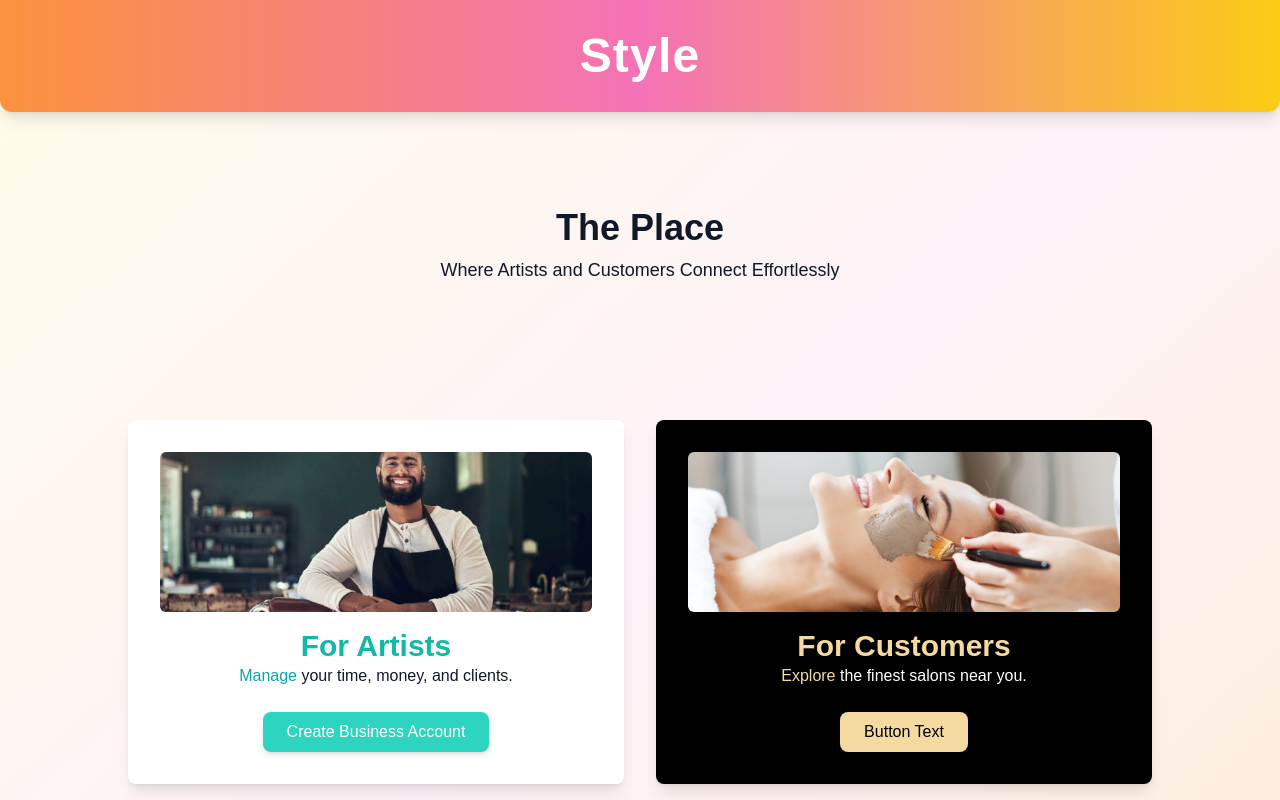
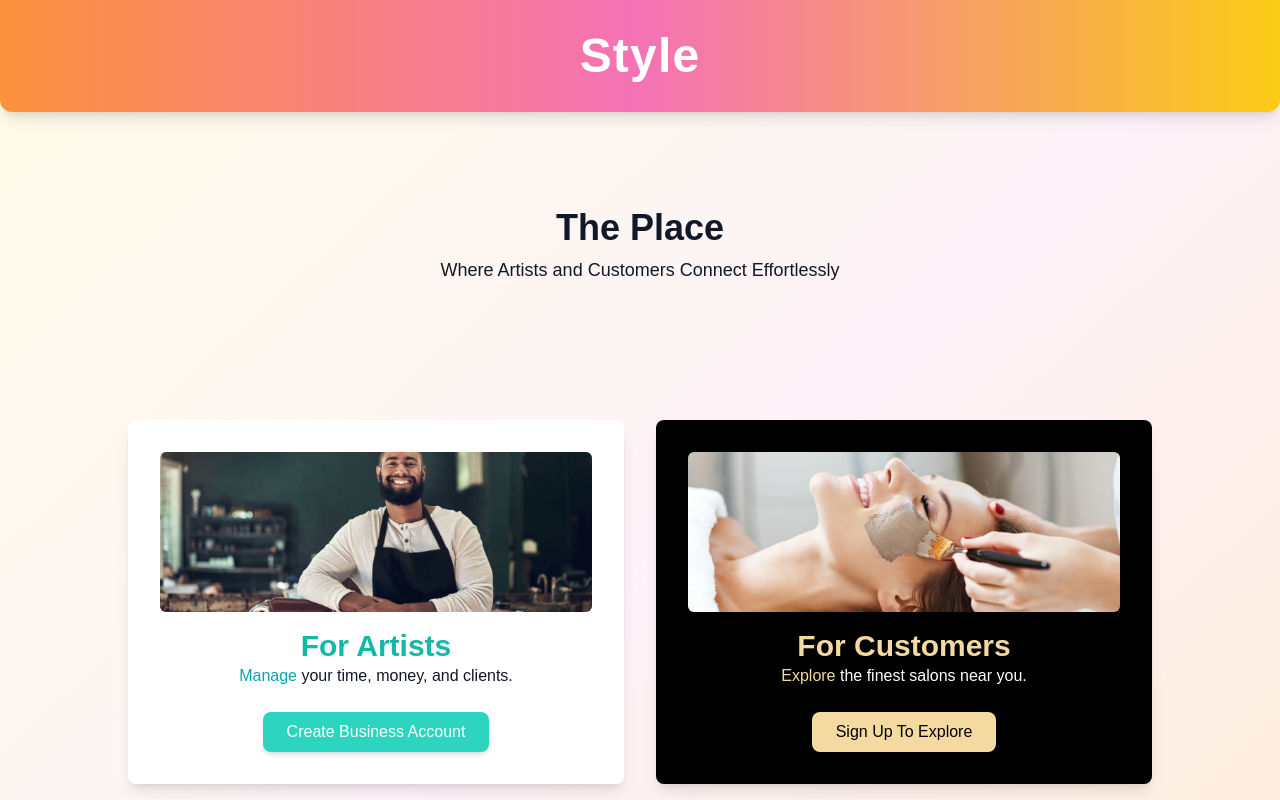
Before and after one commit to WSU-4110/Style, a Next.js app: page / in a window 1280 px wide. Shown: the top 800 px of the page. Built offline with nearby package versions, Linux system fonts and the light colour scheme.

Commit message:
Adjusting Small Fix
Forgot to add the button text on the customer side

```diff
--- a/src/app/page.tsx
+++ b/src/app/page.tsx
@@ -56,7 +56,7 @@ export default function Home() {
             </p>
             <button className="mt-6 bg-[#f4d9a0] text-black py-2 px-6 rounded-lg shadow-md hover:bg-[#e7c68e]"
               >
-              Button Text
+              Sign Up To Explore
             </button>
         </div>
       </main>
```
